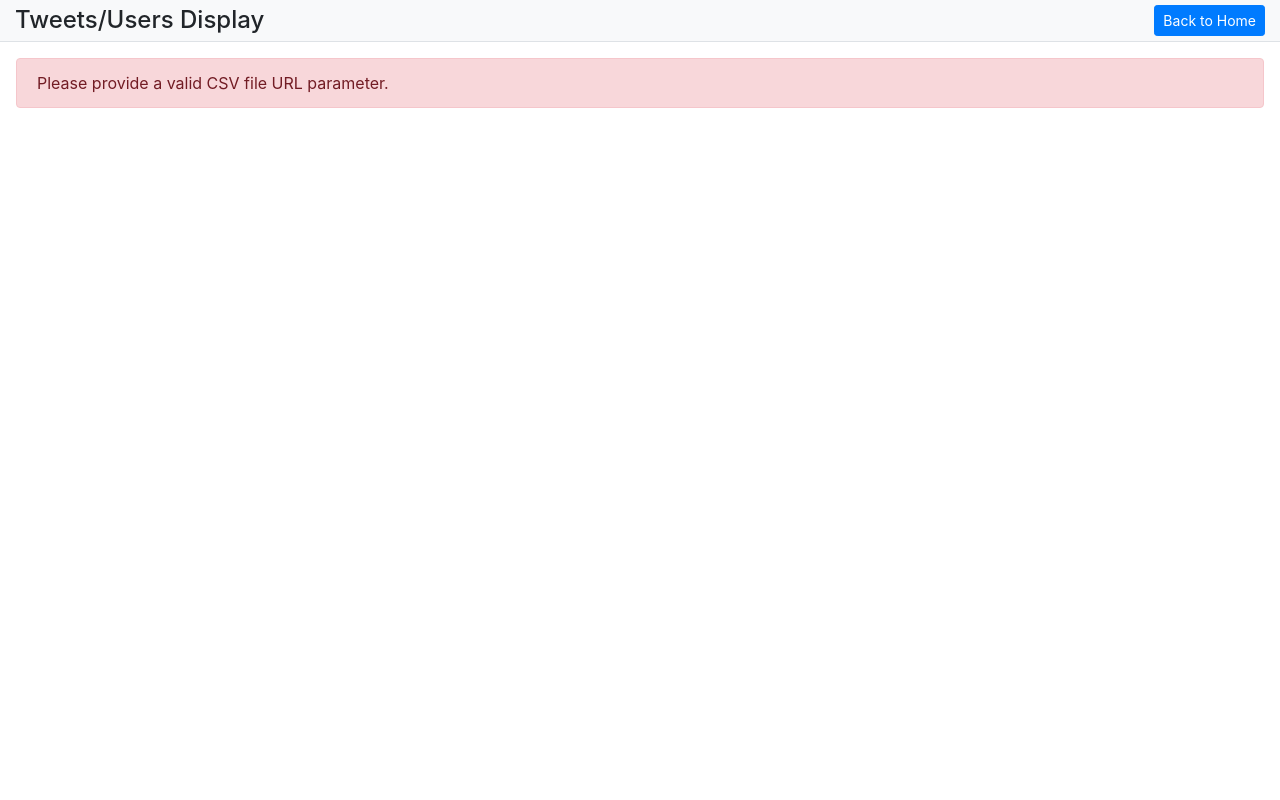
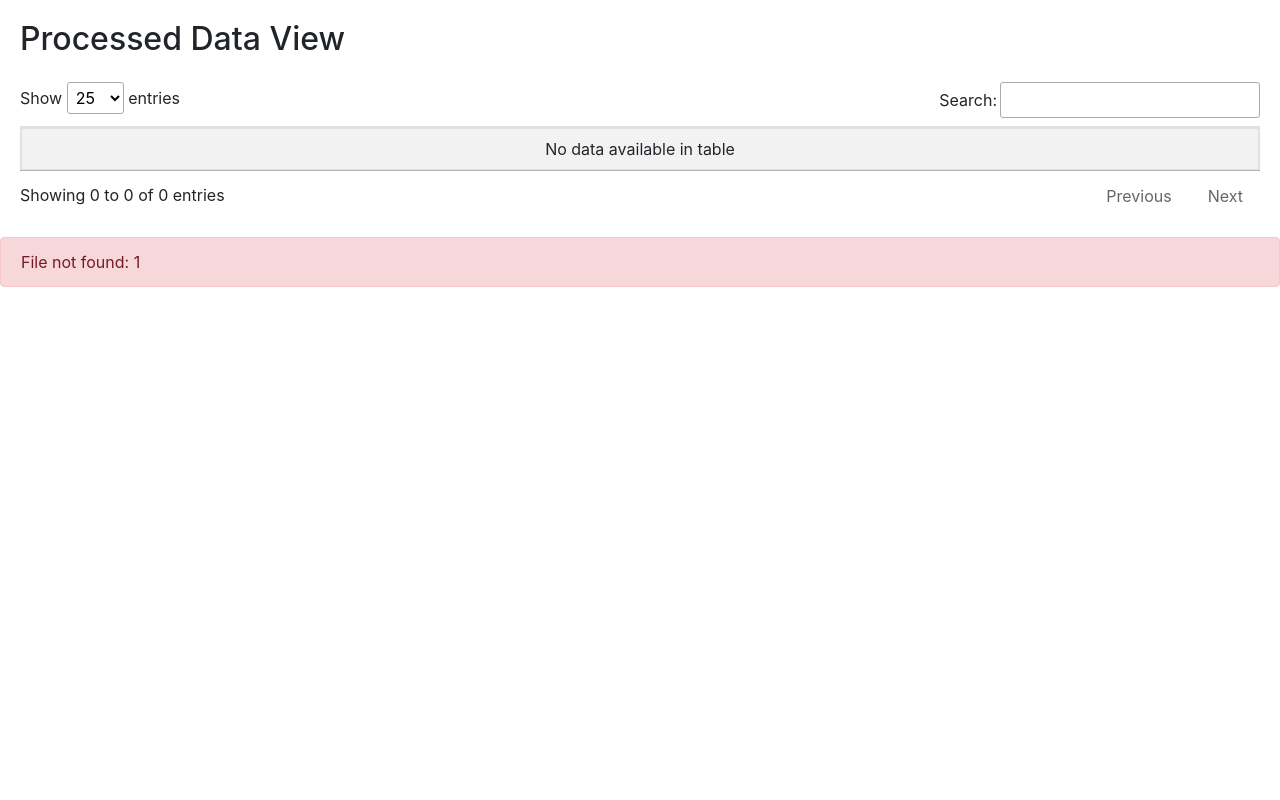
Before and after one commit to wsaqaf/xscraper, a PHP site: page /view_tweets.php?url=1 in a window 1280 px wide. Run offline with PHP 8.4, Linux system fonts and the light colour scheme; some libraries are stand-ins or nearby versions.

Commit message:
Update view_tweets.php
Fixed a minor typo in reading the CSV structures

```diff
--- a/view_tweets.php
+++ b/view_tweets.php
@@ -6,170 +6,88 @@
     <link href="https://cdn.datatables.net/1.10.22/css/jquery.dataTables.min.css" rel="stylesheet">
     <link href="https://stackpath.bootstrapcdn.com/bootstrap/4.5.2/css/bootstrap.min.css" rel="stylesheet">
     <style>
-        /* Remove all margins and padding from body and html */
-        html, body {
-            margin: 0;
-            padding: 0;
-            width: 100%;
-            height: 100%;
-            overflow-x: auto;
-        }
-
-        /* Remove container margins and make it full-width */
-        .container-fluid {
-            margin: 0;
-            padding: 0;
-            width: 100%;
-            max-width: 100%;
-        }
-
-        /* Make table take full width */
-        .dataTables_wrapper {
-            width: 100%;
-            margin: 0;
-            padding: 0;
-        }
-
-        /* Ensure images are properly sized */
-        img.media-image {
-            width: 100px;
-            height: auto;
-        }
-
-        /* Style header to be less obtrusive */
-        .header {
-            background-color: #f8f9fa;
-            padding: 5px 15px;
-            margin-bottom: 5px;
-            border-bottom: 1px solid #dee2e6;
-        }
-
-        /* Table styling */
-        table.dataTable {
-            width: 100% !important;
-            margin: 0 !important;
-        }
-
-        /* Cell styling */
-        table.dataTable td {
-            white-space: nowrap;
-            overflow: hidden;
-            text-overflow: ellipsis;
-            max-width: 200px; /* Set a reasonable max-width for cells */
-        }
-
-        /* Expandable cells on hover */
-        table.dataTable td:hover {
-            white-space: normal;
-            overflow: visible;
-            max-width: none;
-        }
-
-        /* Add some padding to controls but keep them minimal */
-        .dataTables_length, .dataTables_filter {
-            padding: 8px;
-        }
+        img.media-image { width: 100px; height: auto; border-radius: 5px; }
+        .container-fluid { padding: 20px; }
+        table td { vertical-align: middle !important; }
     </style>
 </head>
 <body>
 
-<div class="header">
-    <div class="d-flex justify-content-between align-items-center">
-        <h4 class="mb-0">Tweets/Users Display</h4>
-        <a href="index.php" class="btn btn-sm btn-primary">Back to Home</a>
-    </div>
+<div class="container-fluid">
+    <h2 class="mb-4">Processed Data View</h2>
+    <table id="tweetsTable" class="table table-striped table-bordered w-100">
+        <thead>
+            <tr></tr>
+        </thead>
+        <tbody>
+            </tbody>
+    </table>
 </div>
 
-<div class="container-fluid">
+<script src="https://code.jquery.com/jquery-3.5.1.js"></script>
+<script src="https://cdn.datatables.net/1.10.22/js/jquery.dataTables.min.js"></script>
+
 <?php
-    // Sanitize the URL parameter
-    $csvUrl = "";
-    if (isset($_GET['url'])) {
-        $file = htmlspecialchars($_GET['url']);
-        $csvUrl = "UPLOAD_FOLDER/" . $file;
+// Use a local path for portability
+$fileName = htmlspecialchars($_GET['url']);
+$localFilePath = __DIR__ . "/UPLOAD_FOLDER/" . $fileName;
+
+function generateTableFromCSV($filePath) {
+    if (!file_exists($filePath)) {
+        echo "<div class='alert alert-danger'>File not found: " . basename($filePath) . "</div>";
+        return;
     }
 
-    if (!empty($csvUrl) && file_exists($csvUrl)) {
-        // Read the CSV file
-        if (($handle = fopen($csvUrl, "r")) !== FALSE) {
-            $headers = fgetcsv($handle); // Read the headers
-            $rows = [];
+    if (($handle = fopen($filePath, "r")) !== FALSE) {
+        $headers = fgetcsv($handle);
 
-            // Read all data rows
+        // Inject Headers
+        $headerHtml = "";
+        foreach ($headers as $header) {
+            $headerHtml .= "<th>" . htmlspecialchars($header) . "</th>";
+        }
+        echo "<script>document.querySelector('#tweetsTable thead tr').innerHTML = \"$headerHtml\";</script>";
+
+        // Process Rows
         while (($data = fgetcsv($handle)) !== FALSE) {
-                $rows[] = $data;
+            $rowHTML = "<tr>";
+            foreach ($data as $index => $value) {
+                $colName = $headers[$index];
+                $valSafe = htmlspecialchars($value);
+
+                if ($colName == 'user_screen_name') {
+                    $rowHTML .= "<td><a href='https://x.com/$valSafe' target='_blank'>@$valSafe</a></td>";
+                } elseif (($colName == 'user_image_url' || $colName == 'media_link') && !empty($value)) {
+                    $rowHTML .= "<td><img src='$value' class='media-image'></td>";
+                } elseif (filter_var($value, FILTER_VALIDATE_URL)) {
+                    $rowHTML .= "<td><a href='$valSafe' target='_blank'>Link</a></td>";
+                } else {
+                    $rowHTML .= "<td>" . nl2br($valSafe) . "</td>";
+                }
+            }
+            $rowHTML .= "</tr>";
+
+            // Escape backticks and newlines for JS insertion
+            $jsRow = str_replace(["`", "\r", "\n"], ["\\`", "", ""], $rowHTML);
+            echo "<script>document.querySelector('#tweetsTable tbody').insertAdjacentHTML('beforeend', `$jsRow`);</script>";
         }
         fclose($handle);
-
-            if (!empty($headers) && !empty($rows)) {
-                echo '<table id="tweetsTable" class="display nowrap" style="width:100%">';
-
-                // Output table headers
-                echo '<thead><tr>';
-                foreach ($headers as $header) {
-                    echo '<th>' . htmlspecialchars($header) . '</th>';
-                }
-                echo '</tr></thead>';
-
-                // Output table body
-                echo '<tbody>';
-                foreach ($rows as $row) {
-                    echo '<tr>';
-                    foreach ($row as $index => $value) {
-                        $header = isset($headers[$index]) ? $headers[$index] : '';
-
-                        // Check if the value is a URL and not in certain columns
-                        if (filter_var($value, FILTER_VALIDATE_URL) && $header != 'media_link' && $header != 'user_image_url') {
-                            // Convert URLs to clickable links
-                            echo '<td><a href="' . htmlspecialchars($value) . '" target="_blank">' . htmlspecialchars($value) . '</a></td>';
-                        }
-                        // Special handling for media_link and user_image_url to convert to <img> tag
-                        elseif (($header == 'media_link' || $header == 'user_image_url') && !empty($value) && filter_var($value, FILTER_VALIDATE_URL)) {
-                            echo '<td><img src="' . htmlspecialchars($value) . '" class="media-image"></td>';
-                        }
-                        // Special handling for user_screen_name
-                        elseif ($header == 'user_screen_name' && !empty($value)) {
-                            echo '<td><a href="https://twitter.com/' . htmlspecialchars($value) . '" target="_blank">' . htmlspecialchars($value) . '</a></td>';
-                        }
-                        else {
-                            // For normal text or empty values
-                            echo '<td>' . htmlspecialchars($value) . '</td>';
     }
 }
-                    echo '</tr>';
-                }
-                echo '</tbody>';
-                echo '</table>';
 
-                // Initialize DataTables with specific options for full width
-                echo '<script src="https://code.jquery.com/jquery-3.5.1.js"></script>';
-                echo '<script src="https://cdn.datatables.net/1.10.22/js/jquery.dataTables.min.js"></script>';
-                echo '<script>
+generateTableFromCSV($localFilePath);
+?>
+
+<script>
     $(document).ready(function() {
-                        $("#tweetsTable").DataTable({
-                            "scrollX": true,
-                            "scrollCollapse": true,
-                            "paging": true,
-                            "pageLength": 50,
-                            "autoWidth": true,
-                            "ordering": true,
-                            "responsive": false,
-                            "fixedHeader": true,
-                            "lengthMenu": [[10, 25, 50, 100, -1], [10, 25, 50, 100, "All"]]
+        // Initialize DataTable AFTER PHP has injected the rows
+        $('#tweetsTable').DataTable({
+            "pageLength": 25,
+            "order": [], // Maintain CSV order
+            "scrollX": true
         });
     });
-                </script>';
-            } else {
-                echo '<div class="alert alert-warning m-3">The CSV file appears to be empty or malformed.</div>';
-            }
-        } else {
-            echo '<div class="alert alert-danger m-3">Could not open the CSV file. Please check the file path.</div>';
-        }
-    } else {
-        echo '<div class="alert alert-danger m-3">Please provide a valid CSV file URL parameter.</div>';
-    }
-    ?>
-</div>
+</script>
 
 </body>
 </html>
```
Lines whose indentation alone changed are shown as unchanged.
